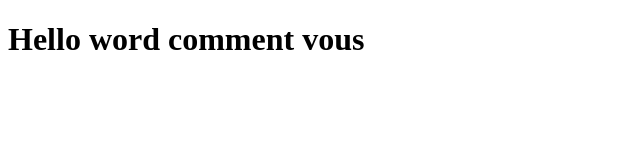
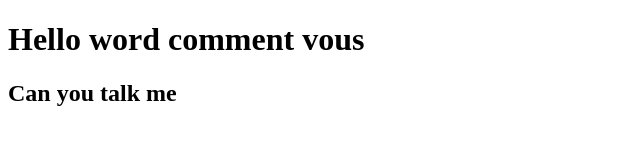
Before and after one commit to mfcf2001/TEST_CR460_2025, a plain HTML site: page index.html in a window 1280 px wide. Shown: the whole page, without its empty margins (0-640 px from the left). Drawn offline with Linux system fonts and the light colour scheme.

Commit message:
commit apres

```diff
--- a/index.html
+++ b/index.html
@@ -7,5 +7,6 @@
 </head>
 <body>
     <h1>Hello word comment  vous</h1>
+    <h2>Can you talk me</h2>
 </body>
 </html>
```
